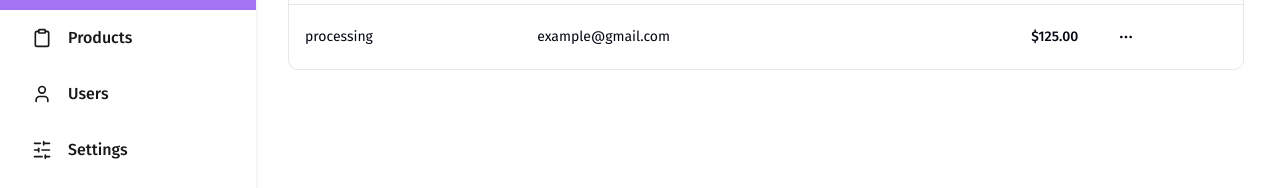
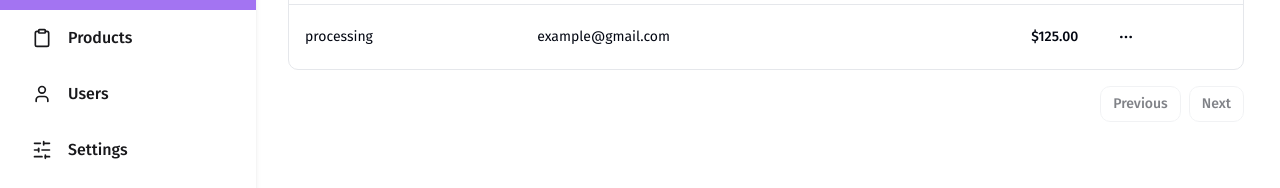
Before and after one commit to achris-alonzo30/box, a Next.js app: page /inventory in a window 1280 px wide. Shown: the part 206-394 px from the top of the page. Built offline with nearby package versions, Linux system fonts and the light colour scheme; no server answers.

Commit message:
add pagination feature and the buttons in the table

```diff
--- a/src/components/data-table.tsx
+++ b/src/components/data-table.tsx
@@ -4,17 +4,19 @@
     ColumnDef,
     flexRender,
     getCoreRowModel,
+    getPaginationRowModel,
     useReactTable,
 } from "@tanstack/react-table"
 
 import {
     Table,
+    TableRow,
     TableBody,
     TableCell,
     TableHead,
     TableHeader,
-  TableRow,
-} from "@/components/ui/table"
+} from "@/components/ui/table";
+import { Button } from "@/components/ui/button";
 
 interface DataTableProps<TData, TValue> {
     columns: ColumnDef<TData, TValue>[]
@@ -29,10 +31,12 @@
         data,
         columns,
         getCoreRowModel: getCoreRowModel(),
+        getPaginationRowModel: getPaginationRowModel(),
     })
 
     return (
-    <div className="rounded-md border">
+        <>
+            <section className="rounded-md border">
                 <Table>
                     <TableHeader>
                         {table.getHeaderGroups().map((headerGroup) => (
@@ -75,6 +79,25 @@
                         )}
                     </TableBody>
                 </Table>
-    </div>
+            </section>
+            <footer className="flex items-center justify-end space-x-2 py-4">
+                <Button
+                    variant="outline"
+                    size="sm"
+                    onClick={() => table.previousPage()}
+                    disabled={!table.getCanPreviousPage()}
+                >
+                    Previous
+                </Button>
+                <Button
+                    variant="outline"
+                    size="sm"
+                    onClick={() => table.nextPage()}
+                    disabled={!table.getCanNextPage()}
+                >
+                    Next
+                </Button>
+            </footer>
+        </>
     )
 }
```
Lines whose indentation alone changed are shown as unchanged.
